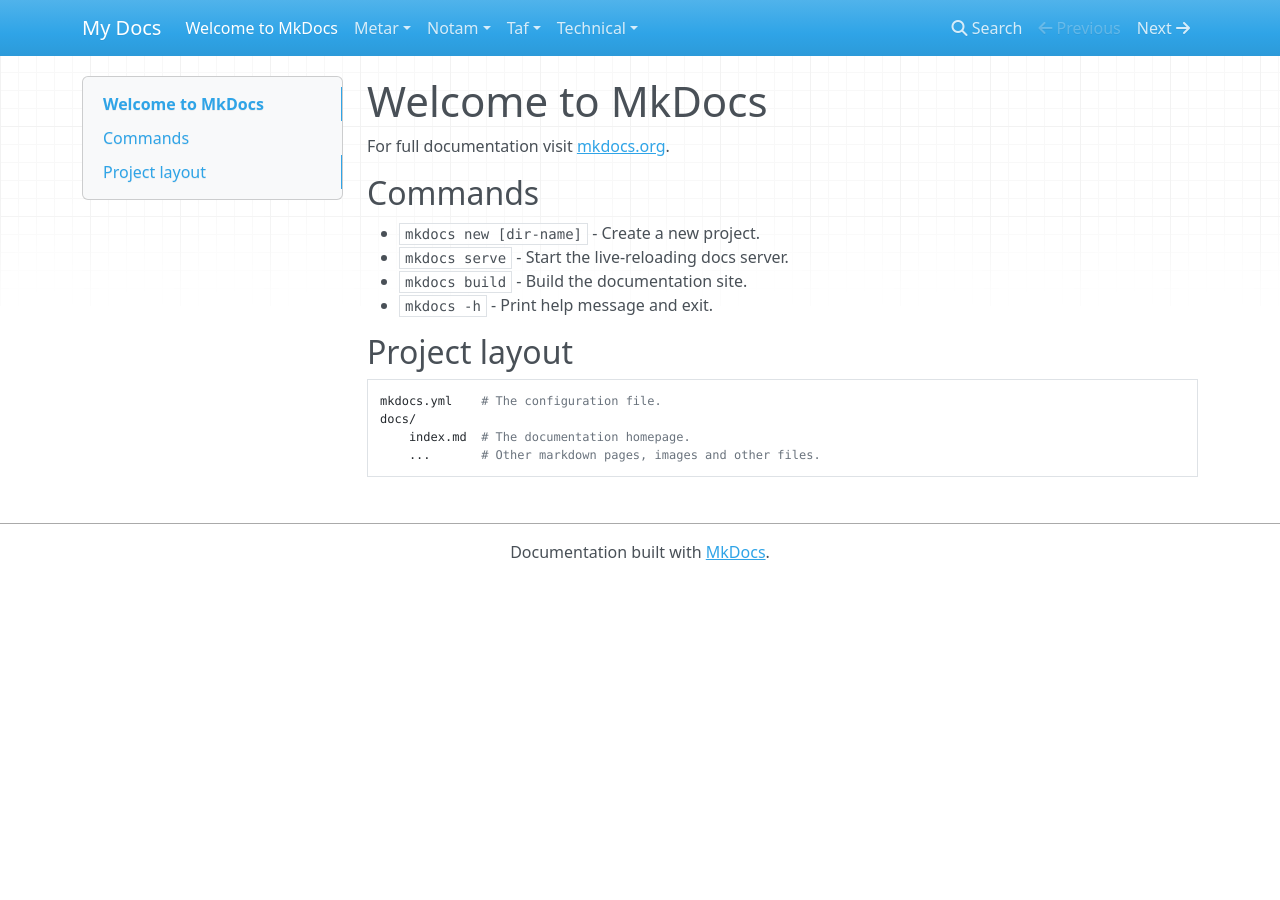
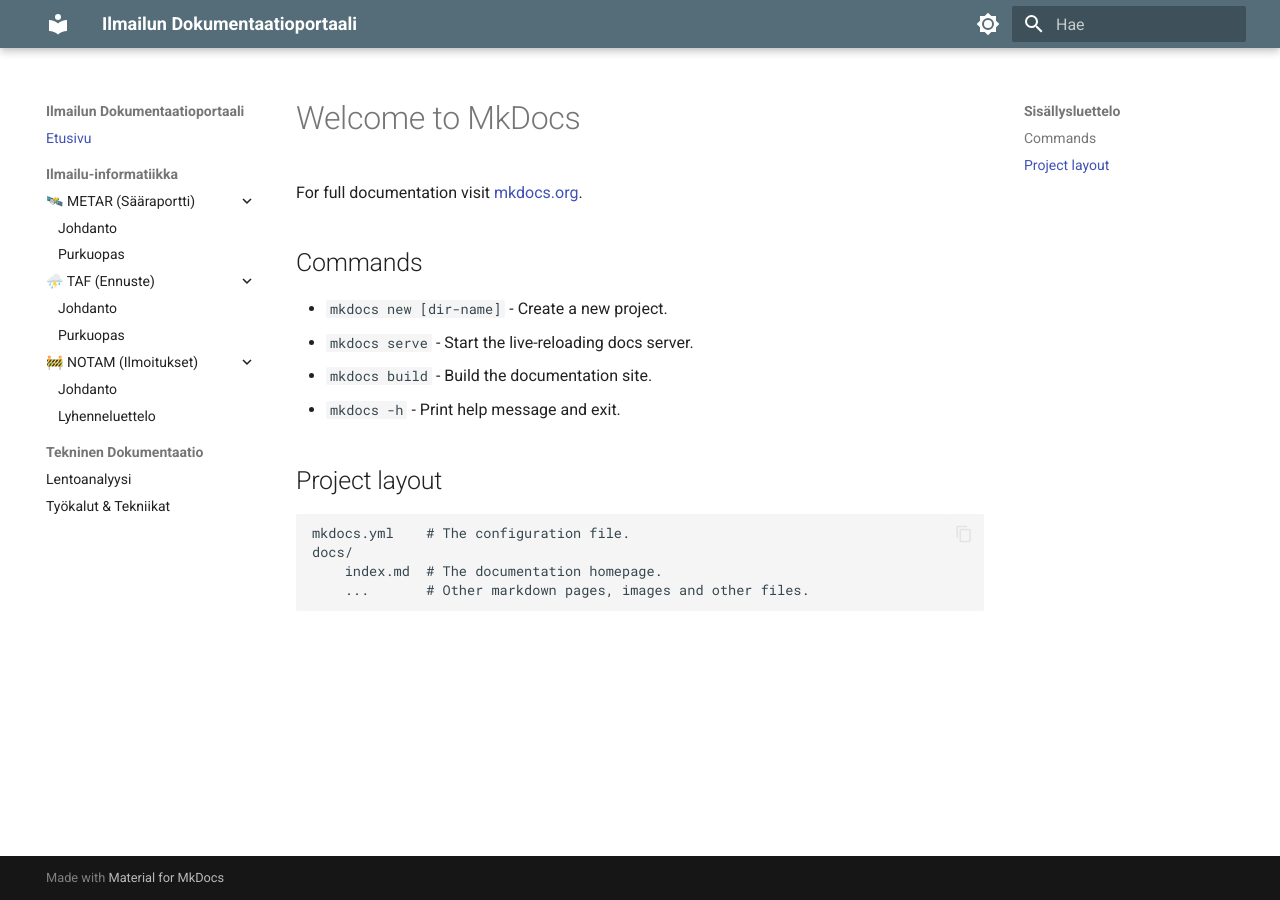
Before and after one commit to sykis17/ilmailu-docs, an MkDocs documentation site: the page built from docs/index.md, in a window 1280 px wide. Built offline with MkDocs 1.6.1 and Material for MkDocs 9.7.7, drawn with Linux system fonts in a browser that asks for light colours; nearby versions of some CDN libraries.

Commit message:
feat: Konfiguraatio mkdocs.yml, navigaation ja teknisten työkalujen lisäys

```diff
--- a/mkdocs.yml
+++ b/mkdocs.yml
@@ -1 +1,42 @@
-site_name: My Docs
+site_name: Ilmailun Dokumentaatioportaali
+
+# Käyttämäsi teema ja sen asetukset
+theme:
+  name: material
+  language: fi
+  features:
+    - navigation.sections
+    - navigation.expand
+    - content.code.copy
+  palette:
+    - media: "(prefers-color-scheme: light)"
+      scheme: default
+      primary: blue grey
+      accent: indigo
+      toggle:
+        icon: material/brightness-7
+        name: Vaihda tummaan tilaan
+    - media: "(prefers-color-scheme: dark)"
+      scheme: slate
+      primary: blue grey
+      accent: indigo
+      toggle:
+        icon: material/brightness-4
+        name: Vaihda vaaleaan tilaan
+
+# Dokumentaation rakenne (NAV)
+nav:
+  - Etusivu: index.md
+  - Ilmailu-informatiikka:
+      - 🛰️ METAR (Sääraportti):
+          - Johdanto: metar/index.md
+          - Purkuopas: metar/decode.md
+      - ⛈️ TAF (Ennuste):
+          - Johdanto: taf/index.md
+          - Purkuopas: taf/decode.md
+      - 🚧 NOTAM (Ilmoitukset):
+          - Johdanto: notam/index.md
+          - Lyhenneluettelo: notam/notam_codes.md
+  - Tekninen Dokumentaatio:
+      - Lentoanalyysi: technical/process.md
+      - Työkalut & Tekniikat: technical/tools_and_tech.md # UUSI SIVU
```
